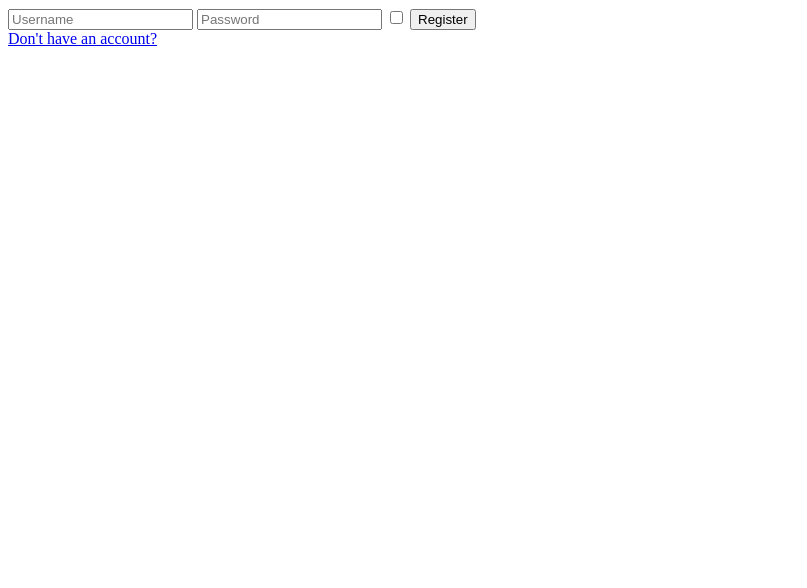
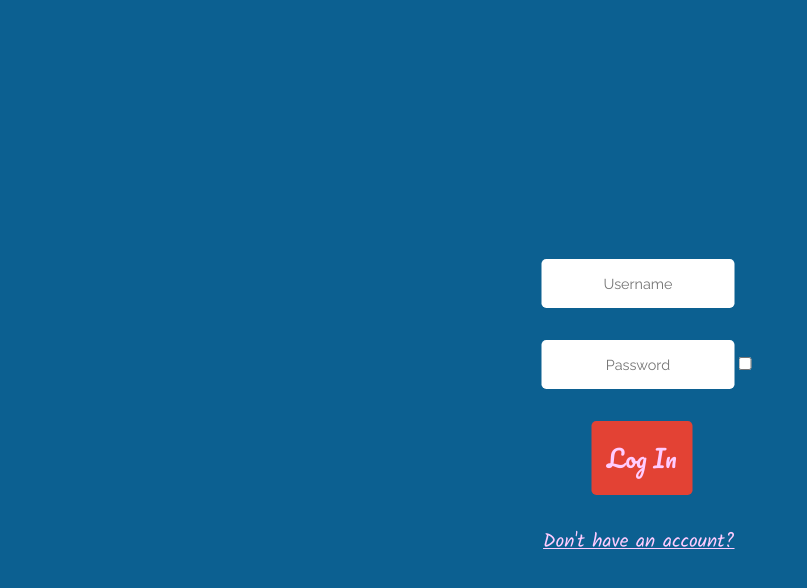
Before and after one commit to awesomearjun/CS50-final-project, a Flask app: page /login-page in a window 1280 px wide. Shown: the top 588 px of the page, without its empty margins (0-807 px from the left). Run offline with Flask 3, Linux system fonts and the light colour scheme.

Commit message:
Styled login and register

```diff
--- /dev/null
+++ b/static/css/accounts.css
@@ -0,0 +1,43 @@
+@import url('https://fonts.googleapis.com/css2?family=Raleway&display=swap');
+@import url('https://fonts.googleapis.com/css2?family=Pacifico&display=swap');
+@import url('https://fonts.googleapis.com/css2?family=Kalam&display=swap');
+
+body {
+    position: absolute;
+    top: 50%;
+    left: 50%;
+    transform: translate(-50%, -50%);
+    overflow: hidden;
+}
+
+input {
+    border: none;
+    margin-left: 0;
+    margin-bottom: 2rem;
+    border-radius: 0.3rem;
+    font-family: 'Raleway', sans-serif;
+    font-size: 0.9rem;
+    padding: 1rem;
+    text-align: center;
+}
+
+
+input[type=submit] {
+    background-color: #E34234;
+    color: #FCF;
+    cursor: pointer;
+    font-family: 'Pacifico', cursive;
+    font-size: 1.5rem;
+    margin-left: 2.5rem;
+}
+
+a {
+    color: #FCF;
+    font-family: 'Kalam', cursive;
+    font-size: 1.2rem;
+    margin-left: 0.1rem;
+}
+
+#loginButton {
+    margin-left: 3.1rem;
+}
--- /dev/null
+++ b/static/css/master.css
@@ -0,0 +1,3 @@
+body {
+    background: #0C6091;
+}
--- a/static/javascript/register.js
+++ b/static/javascript/register.js
@@ -16,9 +16,10 @@ document.addEventListener("DOMContentLoaded", () => {
                     }
                     const post = JSON.stringify(postObject)
                     console.log(post);
-                    xhttp.open("POST", "/register", true);
+                    xhttp.open("POST", "/register", false);
                     xhttp.setRequestHeader("Content-Type", "application/x-www-form-urlencoded");
                     xhttp.send(post);
+                    window.location.replace("/viewblogs")
                 }
             })
     });
--- a/templates/createblogs.html
+++ b/templates/createblogs.html
@@ -8,6 +8,7 @@
     <title>Blogs</title>
     <script src="/static/javascript/createBlog.js"></script>
     <script src="/static/javascript/showPassword.js"></script>
+    <link rel="stylesheet" href="/static/css/master.css">
 </head>
 
 <body>
--- a/templates/login.html
+++ b/templates/login.html
@@ -8,16 +8,20 @@
     <title>Blogs</title>
     <script src="/static/javascript/showPassword.js"></script>
     <script src="/static/javascript/login.js"></script>
+    <link rel="stylesheet" href="/static/css/master.css">
+    <link rel="stylesheet" href="/static/css/accounts.css">
 </head>
 
 <body>
     <form method="GET" id="login">
         <input type="username" placeholder="Username" required minlength="5" maxlength="10" id="username"
             class="loginInput">
+        <br>
         <input type="password" placeholder="Password" required minlength="5" maxlength="12" id="password"
             class="loginInput">
         <input type="checkbox" id="showPass" onclick="showHidePass()">
-        <input type="submit" value="Register">
+        <br>
+        <input type="submit" value="Log In" id="loginButton">
     </form>
     <a href="/">Don't have an account?</a>
 </body>
--- a/templates/register.html
+++ b/templates/register.html
@@ -7,6 +7,8 @@
     <meta name="viewport" content="width=device-width, initial-scale=1.0">
     <script src="/static/javascript/showPassword.js" defer></script>
     <script src="/static/javascript/register.js"></script>
+    <link rel="stylesheet" href="/static/css/master.css">
+    <link rel="stylesheet" href="/static/css/accounts.css">
     <title>Blogs</title>
 </head>
 
@@ -14,9 +16,11 @@
     <form method="GET" id="register">
         <input type="username" placeholder="Username" required minlength="5" maxlength="10" name="username"
             id="username" />
+        <br>
         <input type="password" placeholder="Password" required minlength="5" maxlength="12" name="password"
             id="password" />
         <input type="checkbox" id="showPass" onclick="showHidePass()" />
+        <br>
         <input type="submit" value="Register">
     </form>
     <a href="/login-page">Already have an account?</a>
```
Also changed, not shown: templates/viewblogs.html (+6 -5 lines).
